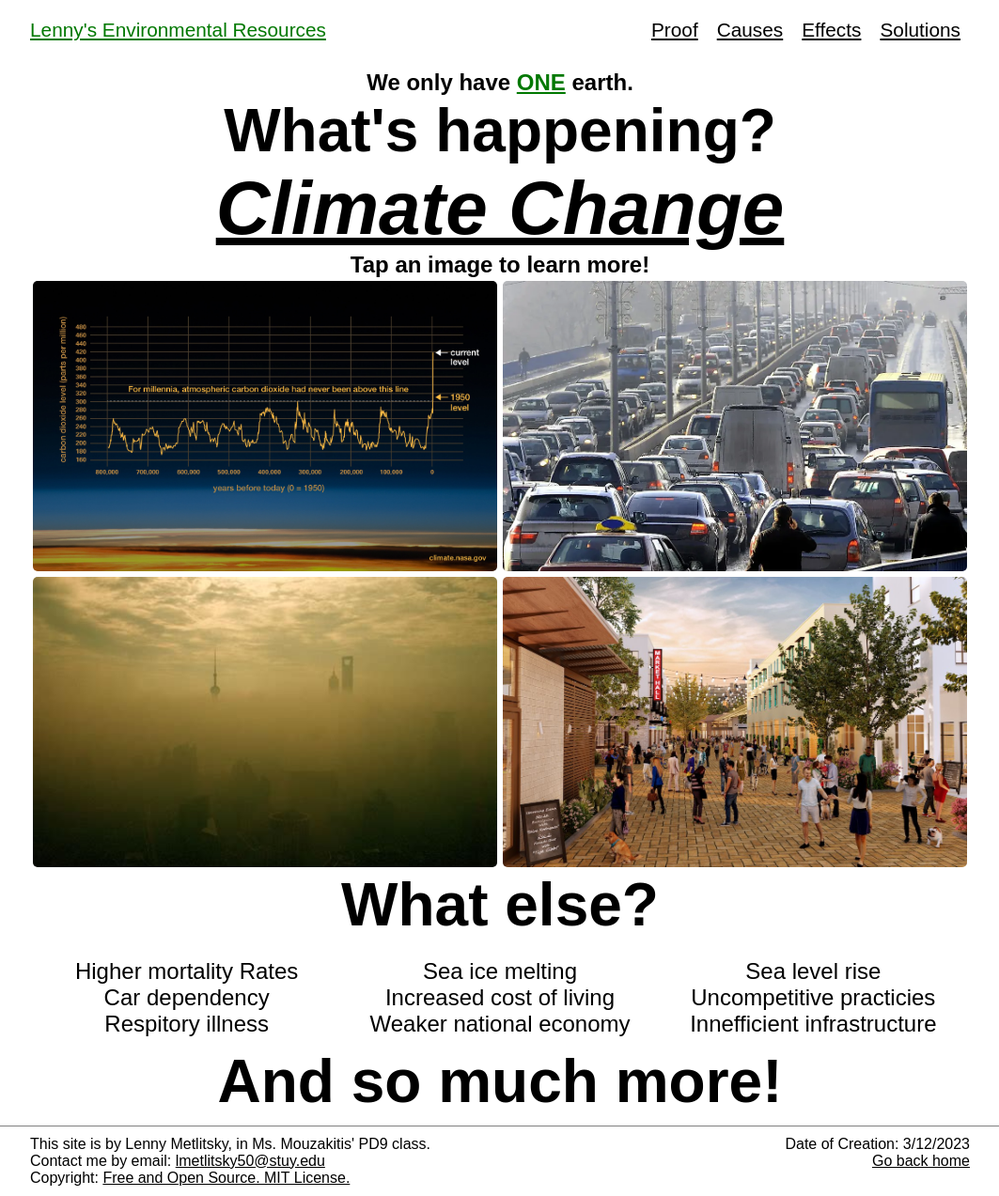
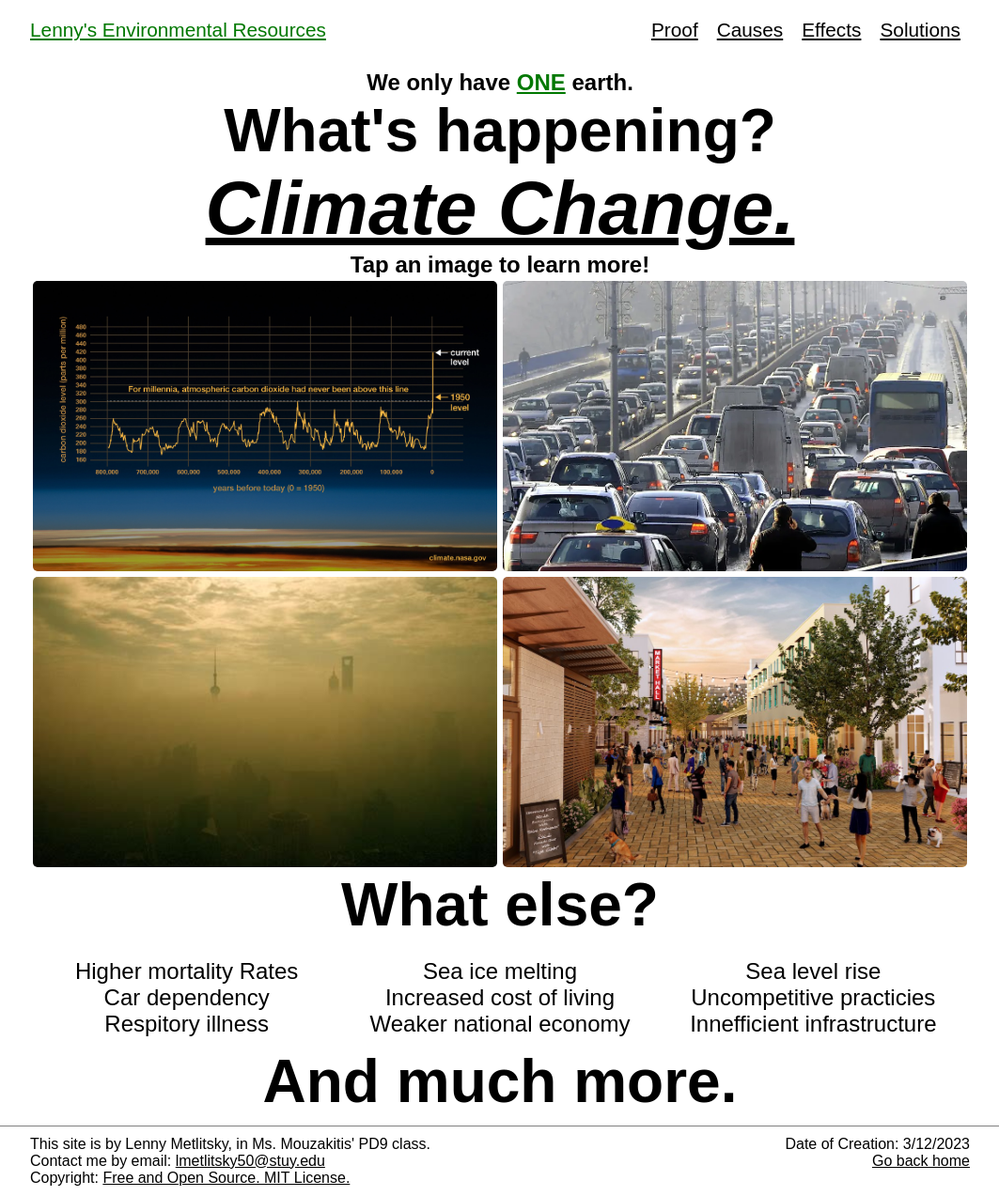
Before and after one commit to leomet07/mykolyk_intro, a plain HTML site: page public_html/html_project/index.html in a window 1280 px wide. Shown: the whole page at 94% size, without its empty margins (108-1171 px from the left). Drawn offline with Linux system fonts and the light colour scheme; a web font is replaced by a local one.

Commit message:
Make tone on homepage more serious

```diff
--- a/public_html/html_project/index.html
+++ b/public_html/html_project/index.html
@@ -30,7 +30,7 @@
 		<main>
 			<h2>We only have <span class="color_emphasis">ONE</span> earth.</h2>
 			<h1>What's happening?</h1>
-			<h1><span class="emphasis">Climate Change</span></h1>
+			<h1><span class="emphasis">Climate Change.</span></h1>
 			<h2>Tap an image to learn more!</h2>
 			<section id="four_boxes_parent">
 				<div class="part">
@@ -90,7 +90,7 @@
 				<li>Weaker national economy</li>
 				<li>Innefficient infrastructure</li>
 			</ul>
-			<h1>And so much more!</h1>
+			<h1>And much more.</h1>
 		</main>
 
 		<footer>
```
